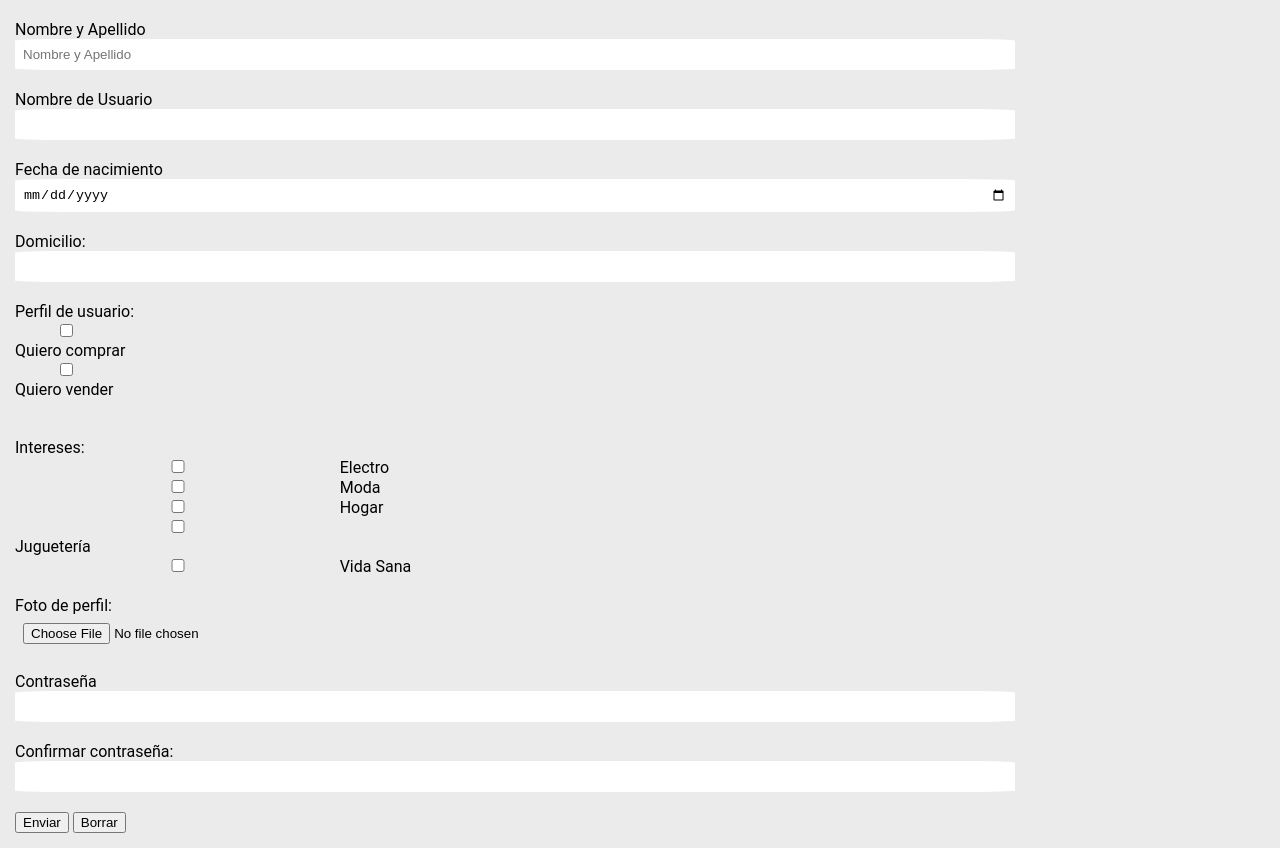
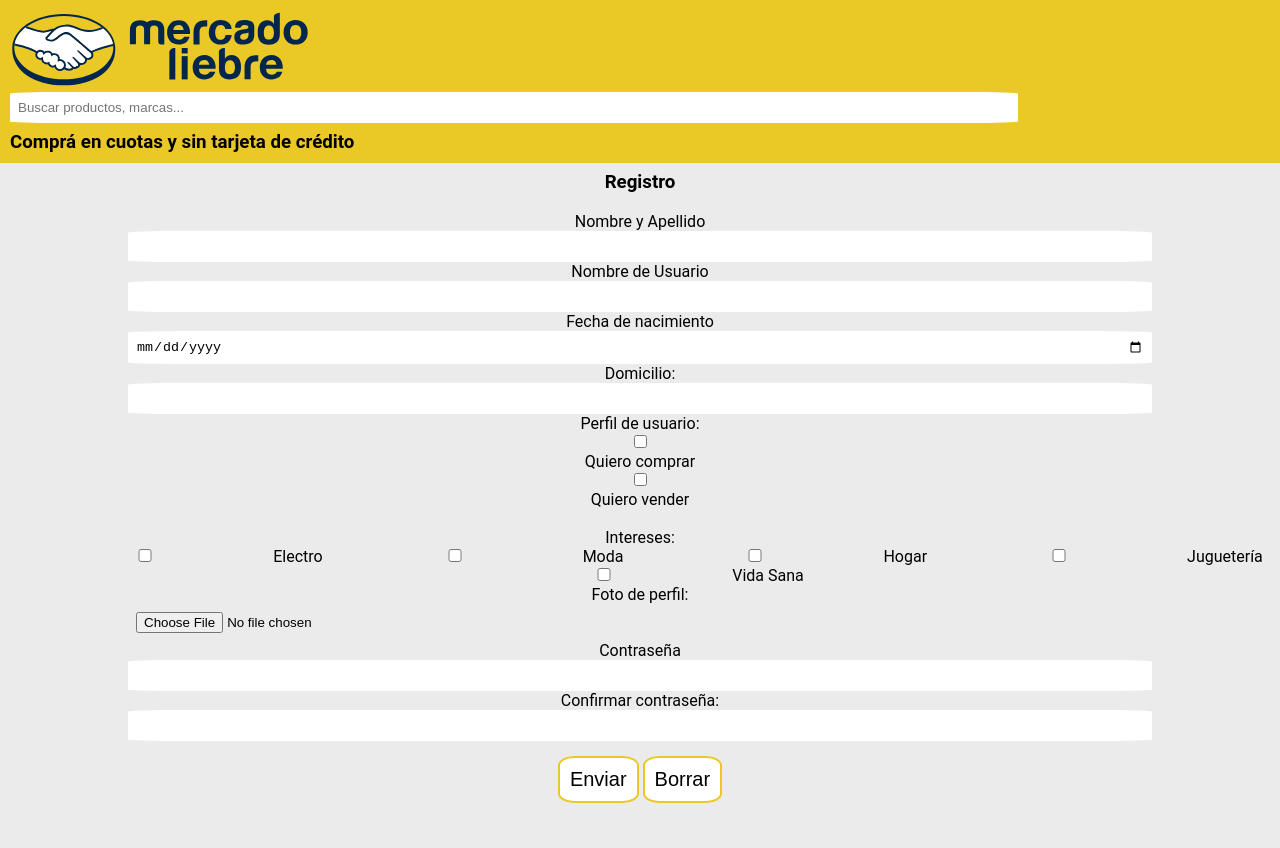
Before and after one commit to julietadicio/mercado-liebre, a website: page views/register.html in a window 1280 px wide. After the commit the page ends 803 px from the top, so only its background shows below. Drawn offline with Linux system fonts and the light colour scheme.

```diff
--- a/app.js
+++ b/app.js
@@ -1,3 +1,4 @@
+const { Router } = require('express');
 const express = require('express');
 const path = require('path')
 
@@ -17,3 +18,7 @@
 app.get("/register", (req, res) => {
     res.sendFile(path.resolve(__dirname, "./views/register.html"))
 })
+
+app.get("/login", (req, res) => {
+    res.sendFile(path.resolve(__dirname, "./views/login.html"))
+})
--- /dev/null
+++ b/public/css/login.css
@@ -0,0 +1,7 @@
+button {
+    transition: all 0.3s;
+}
+
+button:hover {
+    color: #0022AA
+}
--- a/public/css/register.css
+++ b/public/css/register.css
@@ -1,16 +1,24 @@
 * {
     box-sizing: border-box;
+    margin: 0;
+}
+
+h3 {
+    margin-top: 8px;
 }
 
 body {
     background-color: #ebebeb;
-    margin: 15px;
     font-family: 'Roboto', sans-serif;
 }
 
-div {
-    margin-top: 20px;
-    display: block;
+.header {
+    background-color: #EAC926;
+    padding: 10px;
+}
+
+.logo {
+    max-width: 300px;
 }
 
 div label {
@@ -21,6 +29,17 @@
     display: block;
 }
 
+.main  {
+    display: flex;
+    margin-top: 10px;
+    margin: auto;
+    flex-direction: column;
+    text-align: center;
+    margin-top: 20px;
+    display: block;
+    margin: 0px;
+}
+
 input {
     border: none;
     padding: 8px;
@@ -29,5 +48,27 @@
 }
 
 .perfil, .intereses {
-    width: fit-content;
+    display: block;
+    flex-direction: column;
 }
+
+.intereses-div {
+    display: block;
+}
+
+.intereses input {
+    width: 20%;
+}
+.perfil input {
+    width: min-content;
+}
+
+button {
+    background-color: white;
+    margin-top: 15px;
+    border: solid #EAC926 2px;
+    padding: 10px;
+    font-size: 20px;
+    cursor: pointer;
+    border-radius: 20%;
+}
--- a/views/register.html
+++ b/views/register.html
@@ -10,10 +10,20 @@
 </head>
 
 <body>
+    <div class="header">
+        <img class="logo" src="/images/logo-mercado-liebre.svg" width="50%">
+        <input class="search" type="text" placeholder="Buscar productos, marcas...">
+        <h3 class="compra"><i class="fas fa-hand-holding-usd"></i>Comprá en cuotas y sin tarjeta de crédito</h3>
+    </div>
+    <div class="main">
+        <div>
+            <h3>Registro</h3>
+        </div>
+<br>
         <form action="">
             <div>
                 <label>Nombre y Apellido</label>
-            <input type="text" name="nombre" placeholder="Nombre y Apellido" pattern=".{1,}" title="Mas de 1 caracter">
+                <input type="text" name="nombre" pattern=".{1,}" title="Mas de 1 caracter">
             </div>
             <div>
                 <label>Nombre de Usuario</label>
@@ -60,6 +70,7 @@
             </div>
 
         </form>
+    </div>
 </body>
 
 </html>
```
Also changed, not shown: public/css/styles.css (+31 -3 lines), views/home.html (+0 -1 lines), views/login.html (+1 -0 lines), 1 other file. Lines whose indentation alone changed are shown as unchanged.
